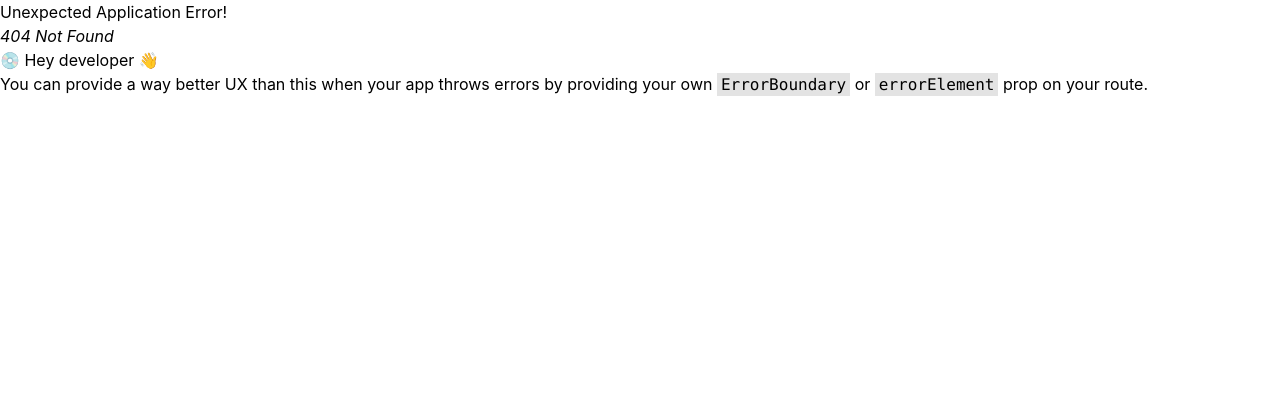
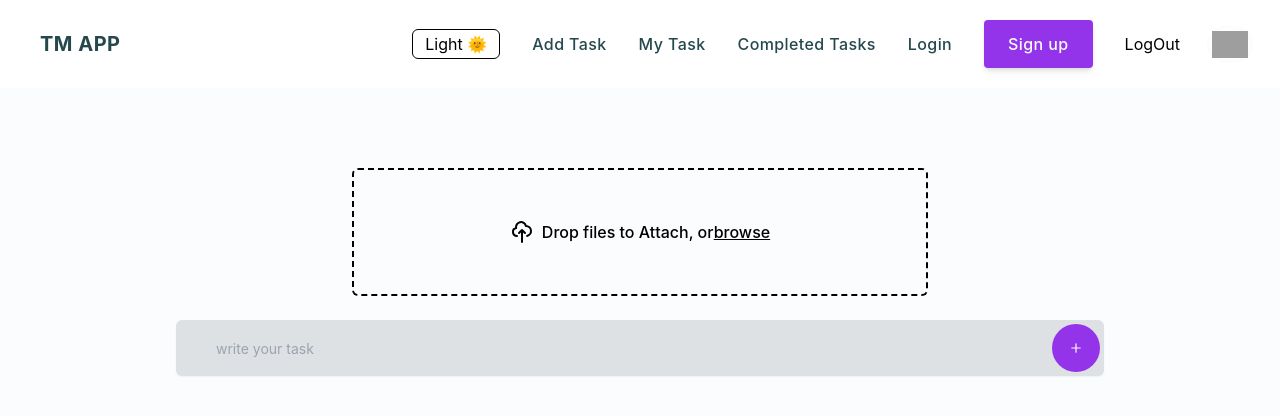
Before and after one commit to ritamrahman/TM-App, a React (Create React App) app: page /add-task in a window 1280 px wide. Before the commit this address had no page. Shown: the top 416 px of the page. Built offline with nearby package versions, Linux system fonts and the light colour scheme; grey boxes are pictures that could not be loaded.

Commit message:
added some pages

```diff
--- /dev/null
+++ b/src/Components/Card/Card.js
@@ -0,0 +1,91 @@
+import React from "react";
+
+const Card = () => {
+  return (
+    <div
+      className="relative block rounded-xl border border-yellowGreen p-8 shadow-xl"
+      href=""
+    >
+      {/* <p className="absolute right-4 top-4 rounded-full bg-purple-200 dark:bg-yellowGreen px-3 py-1.5 text-xs font-medium text-primary">
+        Completed
+      </p> */}
+      <div className=" flex justify-end">
+        {/* complete */}
+        <span className="rounded-full bg-purple-200 dark:bg-yellowGreen px-3 py-1.5 text-xs font-medium text-primary mx-2">
+          Completed
+        </span>
+
+        <span className="rounded-full bg-redColor px-3 py-1.5 text-xs font-medium text-primary mx-2">
+          Not Completed
+        </span>
+      </div>
+      <div className="mt-4 text-gray-500 dark:text-primary sm:pr-8">
+        <img
+          src="https://images.unsplash.com/photo-1605721911519-3dfeb3be25e7?ixlib=rb-1.2.1&ixid=MnwxMjA3fDB8MHxwaG90by1wYWdlfHx8fGVufDB8fHx8&auto=format&fit=crop&w=870&q=80"
+          alt=""
+          className="max-h-[100px] rounded-2xl"
+        />
+
+        <h3 className="mt-4 text-xl font-bold text-matBlack-900 dark:text-primary">
+          Science of Chemistry
+        </h3>
+
+        <p className="mt-2 hidden text-sm sm:block">
+          You can manage phone, email and chat conversations all from a single
+          mailbox.
+        </p>
+      </div>
+      <div className=" flex justify-end">
+        {/* complete */}
+        <svg
+          xmlns="http://www.w3.org/2000/svg"
+          fill="none"
+          viewBox="0 0 24 24"
+          stroke-width="1.5"
+          stroke="currentColor"
+          className="w-6 h-6 text-matBlack-900 dark:text-primary cursor-pointer mx-1"
+        >
+          <path
+            stroke-linecap="round"
+            stroke-linejoin="round"
+            d="M9 12.75L11.25 15 15 9.75M21 12a9 9 0 11-18 0 9 9 0 0118 0z"
+          />
+        </svg>
+
+        {/* edit */}
+        <svg
+          xmlns="http://www.w3.org/2000/svg"
+          fill="none"
+          viewBox="0 0 24 24"
+          stroke-width="1.5"
+          stroke="currentColor"
+          className="w-6 h-6 text-matBlack-900 dark:text-primary cursor-pointer mx-1"
+        >
+          <path
+            stroke-linecap="round"
+            stroke-linejoin="round"
+            d="M16.862 4.487l1.687-1.688a1.875 1.875 0 112.652 2.652L10.582 16.07a4.5 4.5 0 01-1.897 1.13L6 18l.8-2.685a4.5 4.5 0 011.13-1.897l8.932-8.931zm0 0L19.5 7.125M18 14v4.75A2.25 2.25 0 0115.75 21H5.25A2.25 2.25 0 013 18.75V8.25A2.25 2.25 0 015.25 6H10"
+          />
+        </svg>
+
+        {/* delete */}
+        <svg
+          xmlns="http://www.w3.org/2000/svg"
+          fill="none"
+          viewBox="0 0 24 24"
+          stroke-width="1.5"
+          stroke="currentColor"
+          className="w-6 h-6 text-matBlack-900 dark:text-primary cursor-pointer mx-1"
+        >
+          <path
+            stroke-linecap="round"
+            stroke-linejoin="round"
+            d="M14.74 9l-.346 9m-4.788 0L9.26 9m9.968-3.21c.342.052.682.107 1.022.166m-1.022-.165L18.16 19.673a2.25 2.25 0 01-2.244 2.077H8.084a2.25 2.25 0 01-2.244-2.077L4.772 5.79m14.456 0a48.108 48.108 0 00-3.478-.397m-12 .562c.34-.059.68-.114 1.022-.165m0 0a48.11 48.11 0 013.478-.397m7.5 0v-.916c0-1.18-.91-2.164-2.09-2.201a51.964 51.964 0 00-3.32 0c-1.18.037-2.09 1.022-2.09 2.201v.916m7.5 0a48.667 48.667 0 00-7.5 0"
+          />
+        </svg>
+      </div>
+    </div>
+  );
+};
+
+export default Card;
--- a/src/Components/Layout/Main.js
+++ b/src/Components/Layout/Main.js
@@ -32,7 +32,9 @@ const Main = () => {
     <div>
       <Navbar handleThemeSwitch={handleThemeSwitch} theme={theme} />
       {/* <div className="w-full pt-20 bg-white dark:bg-midnight"> */}
-      <Outlet />
+      <div className="bg-primary dark:bg-matBlack-900">
+        <Outlet />
+      </div>
     </div>
   );
 };
--- a/src/Components/Navbar/Navbar.js
+++ b/src/Components/Navbar/Navbar.js
@@ -46,7 +46,7 @@ export const Navbar = ({ handleThemeSwitch, theme }) => {
             </li>
             <li>
               <a
-                href="/my-task"
+                href="/my-tasks"
                 aria-label="Our product"
                 title="Our product"
                 className="font-medium tracking-wide text-matBlack-900 dark:text-primary transition-colors duration-200 hover:text-teal-accent-400 capitalize"
@@ -190,7 +190,7 @@ export const Navbar = ({ handleThemeSwitch, theme }) => {
                       </li>
                       <li>
                         <a
-                          href="/my-task"
+                          href="/my-tasks"
                           aria-label="Our product"
                           title="Our product"
                           className="font-medium tracking-wide text-matBlack-900 dark:text-primary transition-colors duration-200 hover:text-teal-accent-400 capitalize"
--- /dev/null
+++ b/src/pages/AddTask.js
@@ -0,0 +1,67 @@
+import React from "react";
+import Card from "../Components/Card/Card";
+
+const AddTask = () => {
+  return (
+    <div className="py-10">
+      {/* image field */}
+      <div className="max-w-xl mx-auto mt-10 mb-6">
+        <label className="flex justify-center w-full h-32 px-4 transition border-2 border-gray-300 dark:border-yellowGreen border-dashed rounded-md appearance-none cursor-pointer hover:border-gray-400 focus:outline-none">
+          <span className="flex items-center space-x-2">
+            <svg
+              xmlns="http://www.w3.org/2000/svg"
+              className="w-6 h-6 text-gray-600 dark:text-primary"
+              fill="none"
+              viewBox="0 0 24 24"
+              stroke="currentColor"
+              stroke-width="2"
+            >
+              <path
+                stroke-linecap="round"
+                stroke-linejoin="round"
+                d="M7 16a4 4 0 01-.88-7.903A5 5 0 1115.9 6L16 6a5 5 0 011 9.9M15 13l-3-3m0 0l-3 3m3-3v12"
+              />
+            </svg>
+            <span className="font-medium text-gray-600 dark:text-primary">
+              Drop files to Attach, or
+              <span className="text-blue-600 underline dark:text-primary">
+                browse
+              </span>
+            </span>
+          </span>
+          <input type="file" name="file_upload" className="hidden" />
+        </label>
+      </div>
+      {/* input */}
+      <div className="relative mx-1 lg:mx-44">
+        <label className="sr-only"> write your task </label>
+
+        <input
+          type="text"
+          id="userText"
+          placeholder="write your task"
+          className="w-full h-14 rounded-md border-gray-200 bg-offWhite dark:bg-primary px-10 shadow-sm dark:border-gray-700 dark:bg-gray-800 dark:text-white sm:text-sm"
+        />
+
+        <span className="absolute inset-y-0 right-0 grid w-10 place-content-center">
+          <button
+            type="button"
+            className="rounded-full bg-purple-200 p-4 text-primary mr-4 text-white hover:bg-rose-700 dark:bg-yellowGreen dark:hover:bg-yellowGreen/75"
+          >
+            <span className="sr-only">Submit</span>
+            <svg
+              xmlns="http://www.w3.org/2000/svg"
+              viewBox="0 0 20 20"
+              fill="currentColor"
+              className="h-4 w-4"
+            >
+              <path d="M10.75 4.75a.75.75 0 00-1.5 0v4.5h-4.5a.75.75 0 000 1.5h4.5v4.5a.75.75 0 001.5 0v-4.5h4.5a.75.75 0 000-1.5h-4.5v-4.5z" />
+            </svg>
+          </button>
+        </span>
+      </div>
+    </div>
+  );
+};
+
+export default AddTask;
--- a/src/pages/Home.js
+++ b/src/pages/Home.js
@@ -50,15 +50,12 @@ const Home = () => {
 
           {/* input */}
           <div className="relative mx-1 lg:mx-20">
-            <label for="UserEmail" className="sr-only">
-              {" "}
-              Email{" "}
-            </label>
+            <label className="sr-only"> write your task </label>
 
             <input
-              type="email"
-              id="UserEmail"
-              placeholder="chad@rhcp.com"
+              type="text"
+              id="userText"
+              placeholder="write your task"
               className="w-full h-14 rounded-md border-gray-200 bg-offWhite dark:bg-primary px-10 shadow-sm dark:border-gray-700 dark:bg-gray-800 dark:text-white sm:text-sm"
             />
 
--- /dev/null
+++ b/src/pages/MyTasks.js
@@ -0,0 +1,13 @@
+import React from "react";
+import Card from "../Components/Card/Card";
+
+const MyTasks = () => {
+  return (
+    <div className="grid grid-col-1 md:grid-cols-2 lg:grid-cols-3 mx-5 py-10 gap-3">
+      <Card />
+      <Card />
+    </div>
+  );
+};
+
+export default MyTasks;
--- a/tailwind.config.js
+++ b/tailwind.config.js
@@ -24,6 +24,8 @@ module.exports = {
         900: "#24484c",
       },
       yellowGreen: "#1cbe8e",
+      blackColor: "#000000",
+      redColor: "#dc2626",
     },
   },
   plugins: [],
```
Also changed, not shown: src/Routes/Routes.js (+10 -0 lines).
